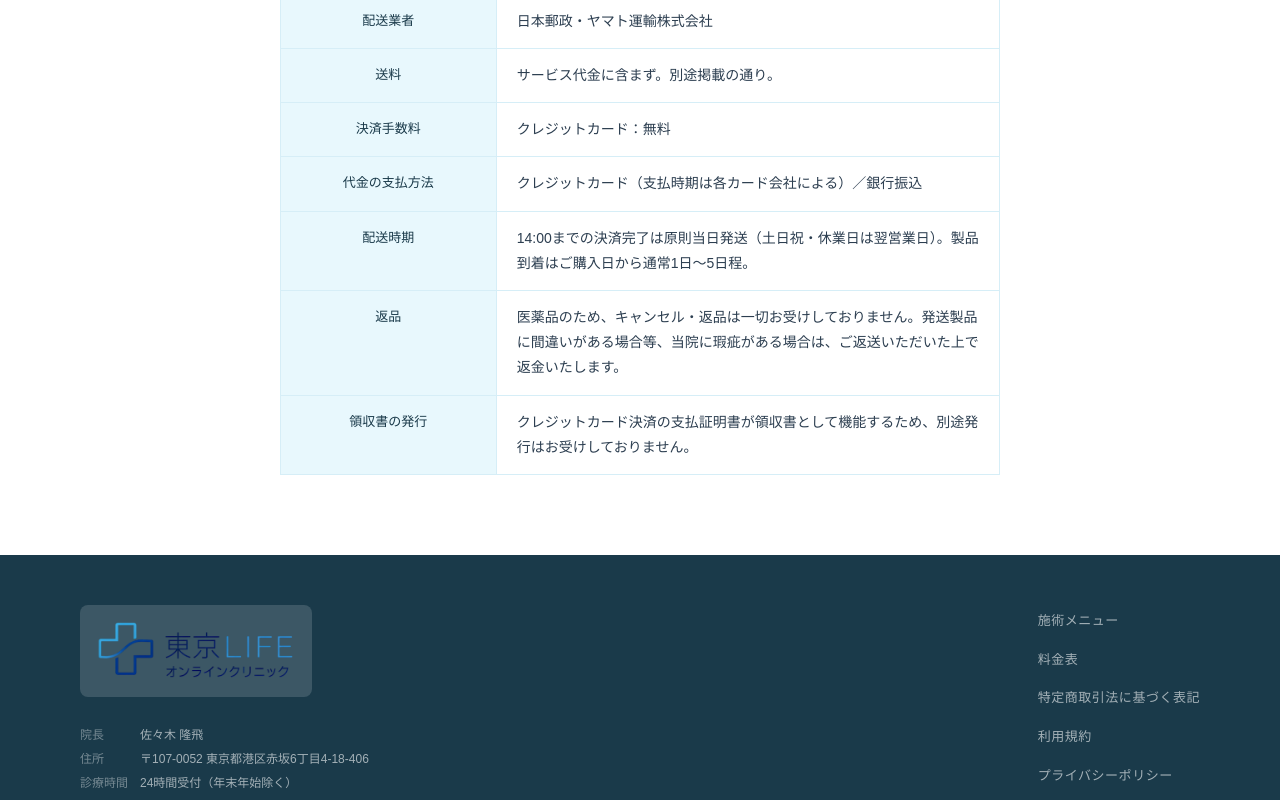
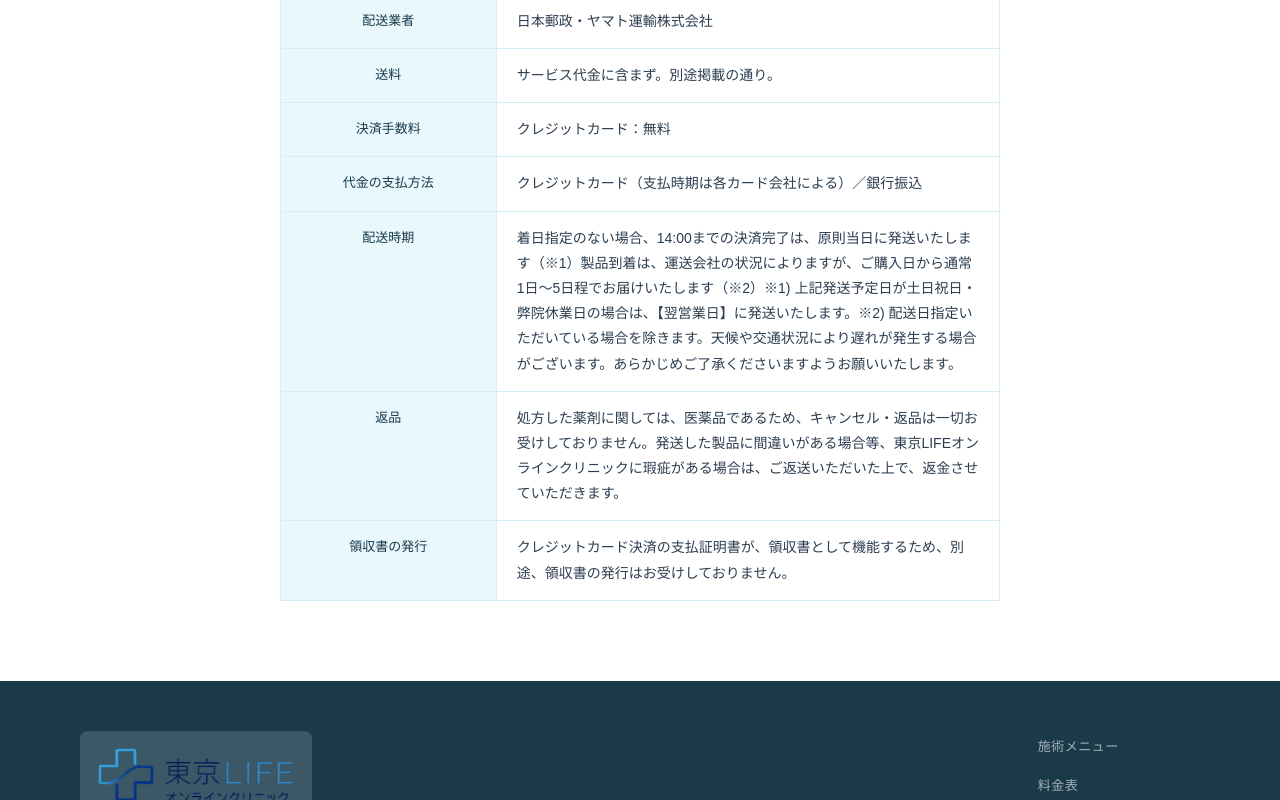
Before and after one commit to tokyolifeclinic123-wq/tokyo-life-clinic-v2, a Next.js app: page /legal/tokusho in a window 1280 px wide. Shown: the part 667-1467 px from the top of the page. Built offline with nearby package versions, Linux system fonts and the light colour scheme; no server answers.

Commit message:
fix: update tokusho page content

```diff
--- a/src/app/legal/tokusho/page.tsx
+++ b/src/app/legal/tokusho/page.tsx
@@ -37,9 +37,9 @@
   { label: '送料',               value: 'サービス代金に含まず。別途掲載の通り。' },
   { label: '決済手数料',         value: 'クレジットカード：無料' },
   { label: '代金の支払方法',     value: 'クレジットカード（支払時期は各カード会社による）／銀行振込' },
-  { label: '配送時期',           value: '14:00までの決済完了は原則当日発送（土日祝・休業日は翌営業日）。製品到着はご購入日から通常1日〜5日程。' },
-  { label: '返品',               value: '医薬品のため、キャンセル・返品は一切お受けしておりません。発送製品に間違いがある場合等、当院に瑕疵がある場合は、ご返送いただいた上で返金いたします。' },
-  { label: '領収書の発行',       value: 'クレジットカード決済の支払証明書が領収書として機能するため、別途発行はお受けしておりません。' },
+  { label: '配送時期',           value: '着日指定のない場合、14:00までの決済完了は、原則当日に発送いたします（※1）製品到着は、運送会社の状況によりますが、ご購入日から通常1日〜5日程でお届けいたします（※2）※1) 上記発送予定日が土日祝日・弊院休業日の場合は、【翌営業日】に発送いたします。※2) 配送日指定いただいている場合を除きます。天候や交通状況により遅れが発生する場合がございます。あらかじめご了承くださいますようお願いいたします。' },
+  { label: '返品',               value: '処方した薬剤に関しては、医薬品であるため、キャンセル・返品は一切お受けしておりません。発送した製品に間違いがある場合等、東京LIFEオンラインクリニックに瑕疵がある場合は、ご返送いただいた上で、返金させていただきます。' },
+  { label: '領収書の発行',       value: 'クレジットカード決済の支払証明書が、領収書として機能するため、別途、領収書の発行はお受けしておりません。' },
 ]
 
 export default function TokushoPage() {
```
